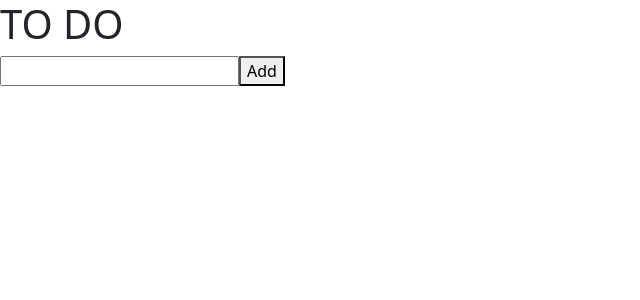
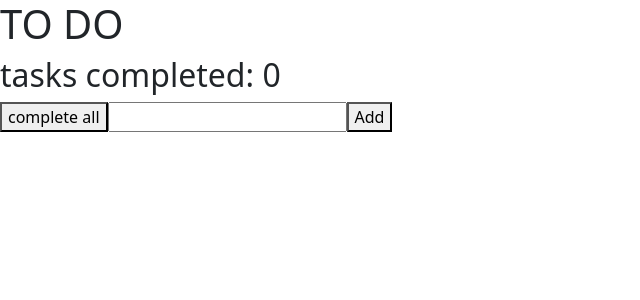
Before and after one commit to elijahwenndt/react-template-todo, a React (Create React App) app in the folder app/: page / in a window 1280 px wide. Shown: the top 300 px of the page, without its empty margins (0-640 px from the left). Built offline with nearby package versions, Linux system fonts and the light colour scheme.

Commit message:
counter now working

```diff
--- a/app/src/App.js
+++ b/app/src/App.js
@@ -7,12 +7,16 @@ let idNum = 0
 function App() {
   const [value, setValue] = useState('');
   const [todo, setToDo] = useState([]);
-  let nextId = todo.length;
 
-  let counter = 0
+   let completeCounter = todo.filter(totalComplete => totalComplete.complete).length
+    console.log(completeCounter)
+  let keyNum = 0
   return (
     <>
+
       <h1>TO DO</h1>
+      <h2>tasks completed: {completeCounter}</h2>
+      <button >complete all</button>
       <input
         value={value}
         onChange={e => setValue(e.target.value)}
@@ -21,7 +25,7 @@ function App() {
         setValue('');
         setToDo([
           ...todo,
-          { id: `${value}_${nextId}_${keyNum++}`, value: value, complete: false}
+          { id: `${value}_${todo.length}_${keyNum++}`, value: value, complete: false}
         ]);
       }}>Add</button>
        { console.log(todo) }
@@ -41,15 +45,23 @@ function App() {
             </button>
             <input className="form-check-input" type='checkbox' checked={mappedArr.complete ? true : false} onClick={() => {
               todo[i].complete = !todo[i].complete
+
+
               setToDo([
                 ...todo
               ])
+              // if (mappedArr[i].complete = true) {
+              //   counter++
+              // }
+              // else{counter--}
+              // console.log(counter)
+            }}></input>
 
-            }}></input>
-            {/* {console.log(todo)} */}
+
           </li>
 
         ))}
+
       </ul>
 
     </>
```
